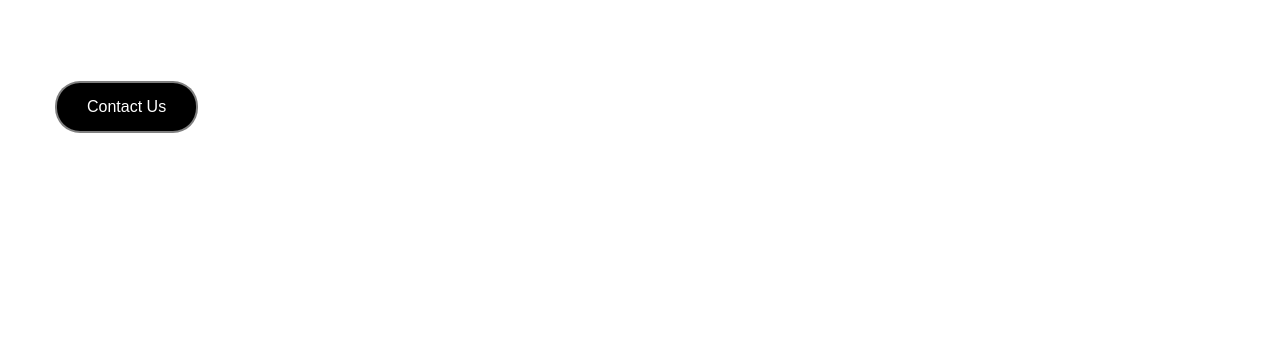
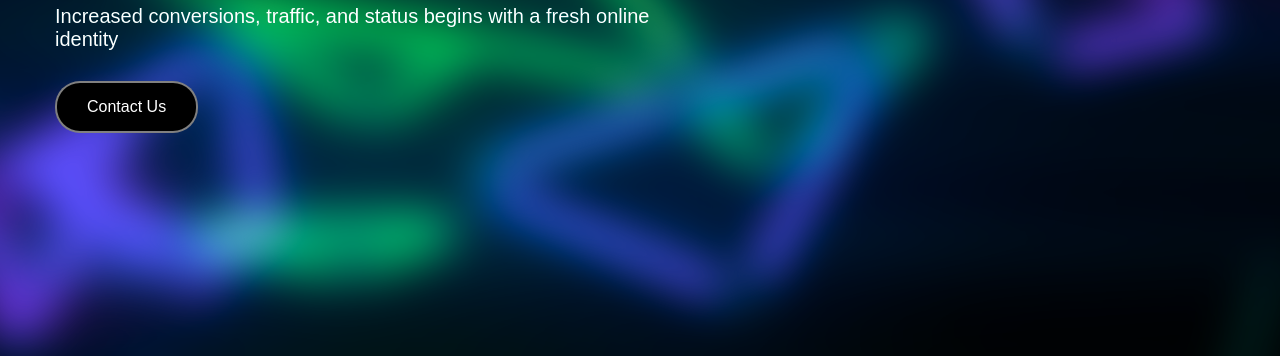
Before and after one commit to Matthew-Rodriguez/enhancedigi, a plain HTML site: page index.html in a window 1280 px wide. Shown: the part 444-800 px from the top of the page. Drawn offline with Linux system fonts and the light colour scheme; the site is published under a folder, as on GitHub Pages, so addresses that start at the root find nothing.

Commit message:
Update style.css

```diff
--- a/style.css
+++ b/style.css
@@ -22,7 +22,7 @@ a{
 
 .blurred-wrapper{
     height: 100vh;
-    background: url("/images/wallpaper.jpg") center/cover;
+    background: url("images/wallpaper.jpg") center/cover;
     position: relative;
     z-index: 1;
     overflow: hidden;
```
